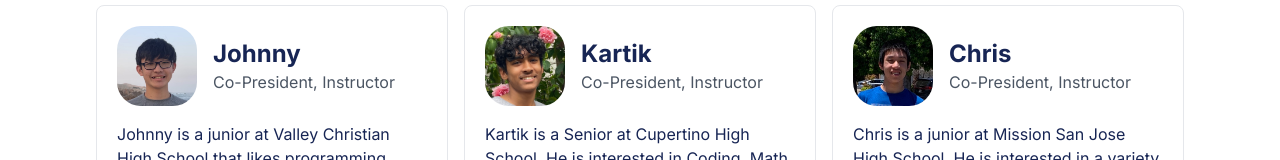
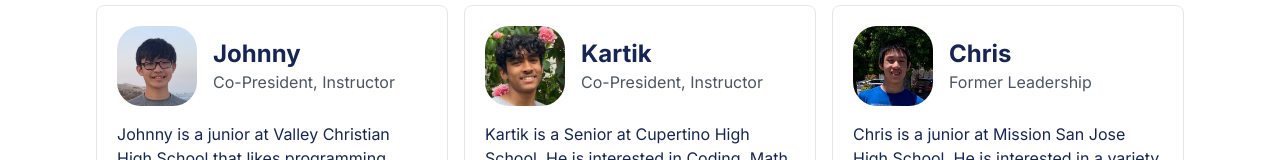
Before and after one commit to hellolol346/hackathon4kids.org, a Next.js app: page /about in a window 1280 px wide. Shown: the part 559-719 px from the top of the page. Built offline with nearby package versions, Linux system fonts and the light colour scheme.

Commit message:
Update ChrisWang.tsx

```diff
--- a/src/app/about/ChrisWang.tsx
+++ b/src/app/about/ChrisWang.tsx
@@ -4,9 +4,9 @@ import chrisWang from 'public/chris_wang.jpg'
 const ChrisWangCard = () => (
   <Card
     name="Chris"
-    subtitle="Co-President, Instructor"
+    subtitle="Former Leadership"
     avatar={chrisWang}
-    tags={[Tag.CurrentInstructor, Tag.AMC10, Tag.APPhysics1]}
+    tags={[Tag.RetiredInstructor, Tag.AMC10, Tag.APPhysics1]}
   >
     Chris is a junior at Mission San Jose High School. He is interested in a
     variety of STEM related topics such as mathematics, reading, science, and
```
